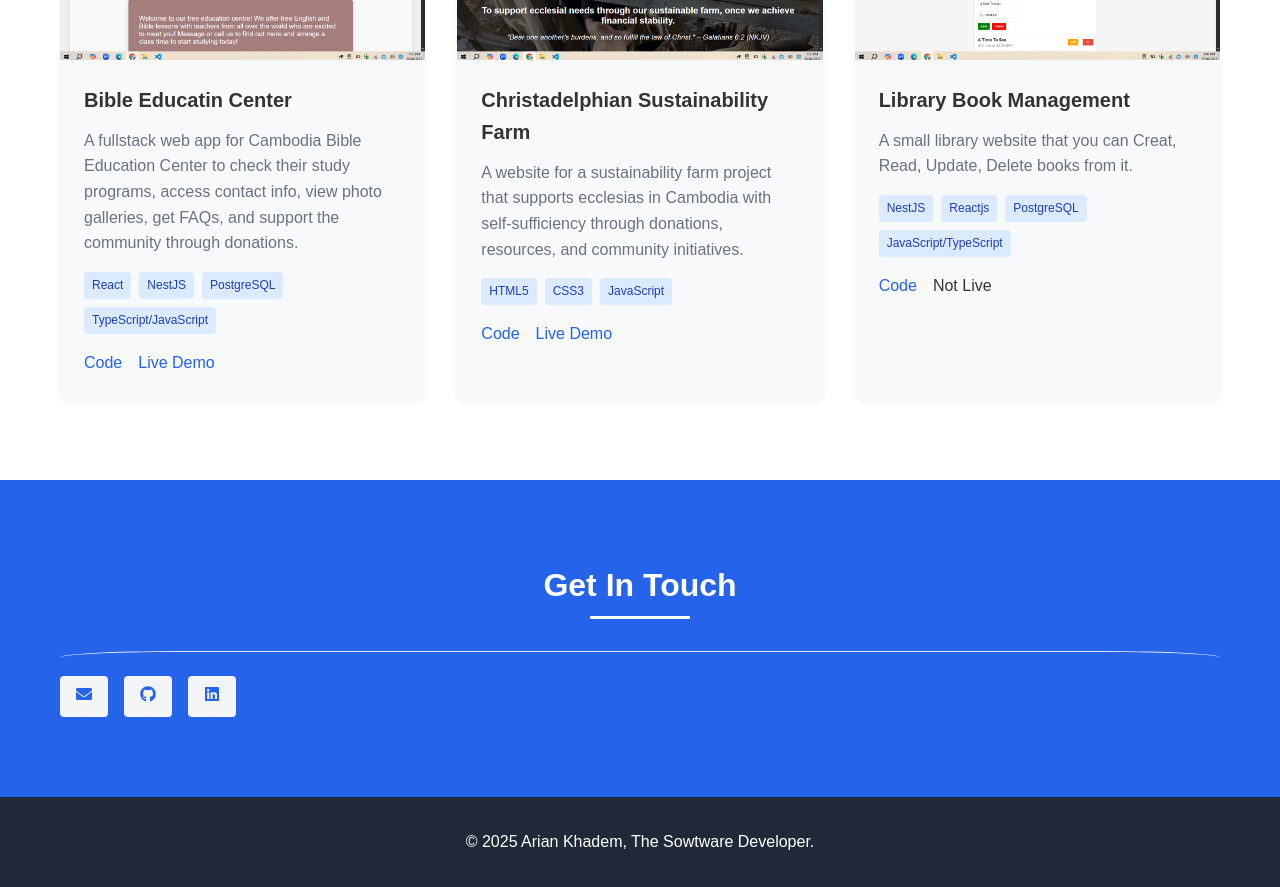
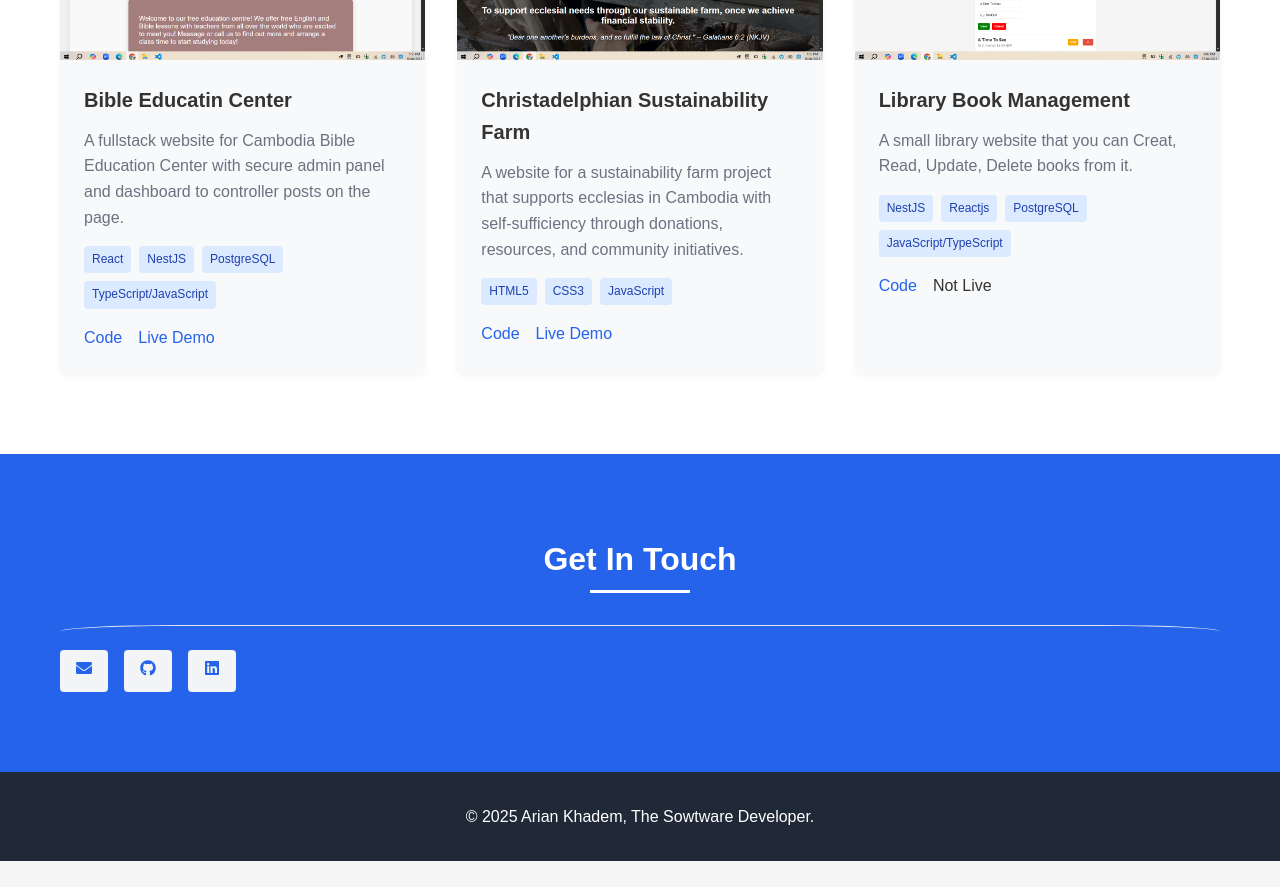
Before and after one commit to calledarian/Portfolio, a React (Create React App) app: page / in a window 1280 px wide. Shown: the part 1780-2667 px from the top of the page. After the commit the page ends 2641 px from the top, so only its background shows below. Built offline with nearby package versions, Linux system fonts and the light colour scheme.

Commit message:
Update Projects.js

```diff
--- a/src/Projects.js
+++ b/src/Projects.js
@@ -12,7 +12,7 @@ export default function Projects() {
                         <div className="project-details">
                             <h3 className="project-title">Bible Educatin Center</h3>
                             <p className="project-description">
-                                A fullstack web app for Cambodia Bible Education Center to check their study programs, access contact info, view photo galleries, get FAQs, and support the community through donations.
+                                A fullstack website for Cambodia Bible Education Center with secure admin panel and dashboard to controller posts on the page.
                             </p>
                             <div className="project-tags">
                                 <span className="project-tag">React</span>
```
